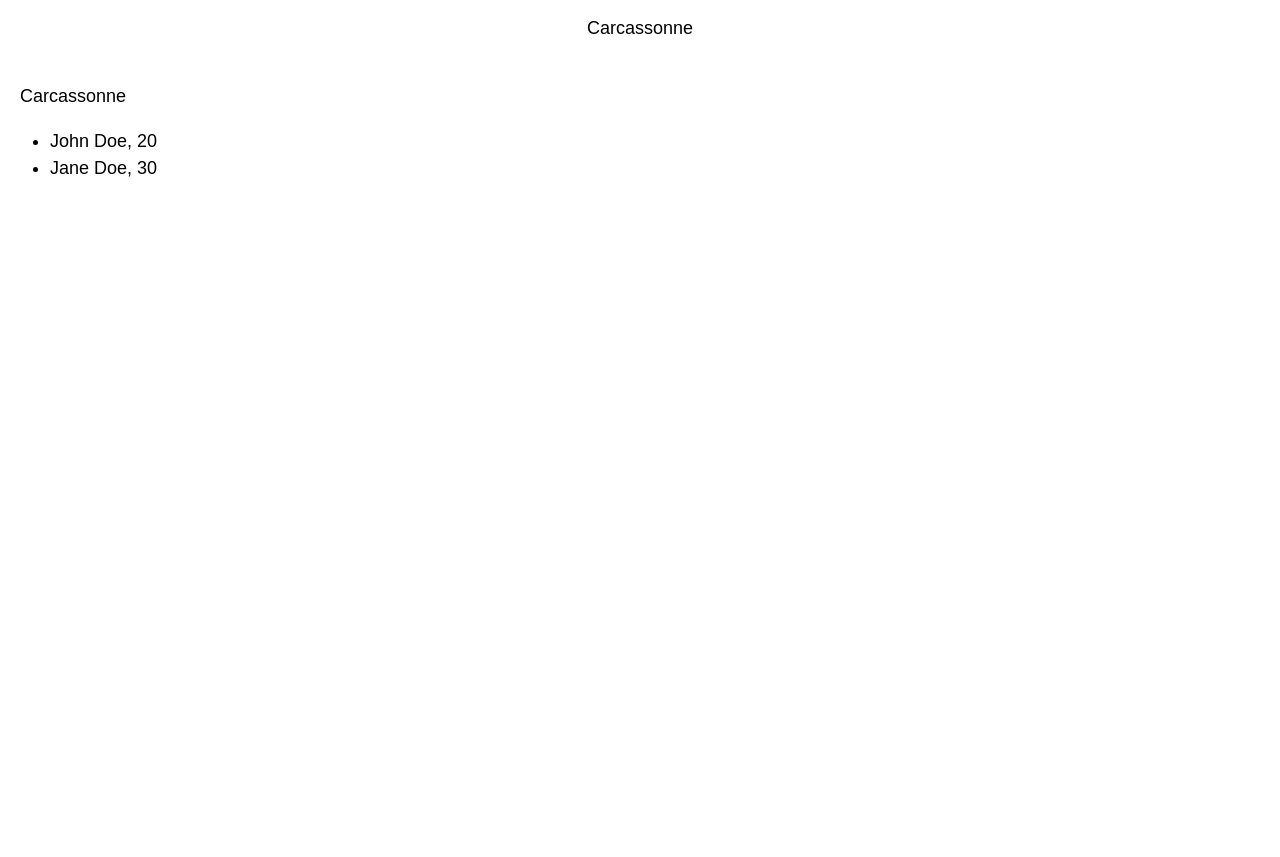
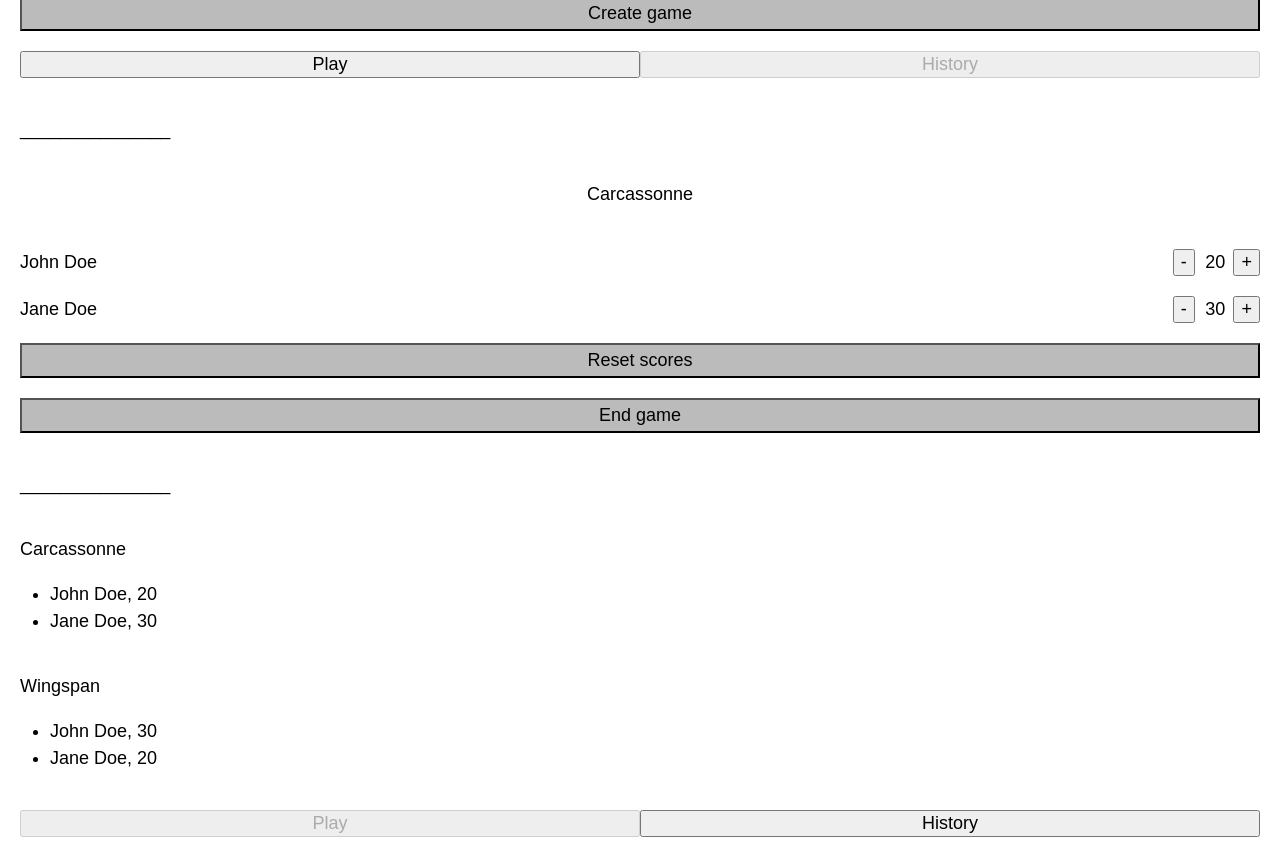
Before and after one commit to BerePendzialek/scorekeeper, a React (Create React App) app: page / in a window 1280 px wide. Shown: the part 638-1495 px from the top of the page. Before the commit the page ends 858 px from the top, so only its background shows below. Built offline with nearby package versions, Linux system fonts and the light colour scheme.

Commit message:
add extra components to app,js

```diff
--- a/src/App.js
+++ b/src/App.js
@@ -35,6 +35,8 @@ function App() {
         onClick={() => console.log('Reset all')}
       ></Button>
 
+      <p>_______________</p>
+
       <h2>Scorekeeper version 2</h2>
 
       <Input labelText="Name of the game:" placeholderText="eg. Carcassonne" />
@@ -53,7 +55,32 @@ function App() {
         pages={['Play', 'History']}
       />
 
+      <p>_______________</p>
+
       <AppHeader text="Carcassonne" />
+
+      <Player
+        name="John Doe"
+        score="20"
+        onPlus={() => console.log('onPlus')}
+        onMinus={() => console.log('onMinus')}
+      />
+
+      <Player
+        name="Jane Doe"
+        score="30"
+        onPlus={() => console.log('onPlus')}
+        onMinus={() => console.log('onMinus')}
+      />
+
+      <Button
+        text="Reset scores"
+        onClick={() => console.log('Reset scores')}
+      ></Button>
+
+      <Button text="End game" onClick={() => console.log('Reset all')}></Button>
+
+      <p>_______________</p>
 
       <HistoryEntry
         nameOfGame="Carcassonne"
@@ -62,6 +89,20 @@ function App() {
           { name: 'Jane Doe', score: '30' },
         ]}
       />
+
+      <HistoryEntry
+        nameOfGame="Wingspan"
+        players={[
+          { name: 'John Doe', score: '30' },
+          { name: 'Jane Doe', score: '20' },
+        ]}
+      />
+
+      <Navigation
+        onNavigate={index => console.log(index)}
+        activeIndex={0}
+        pages={['Play', 'History']}
+      />
     </div>
   )
 }
```
